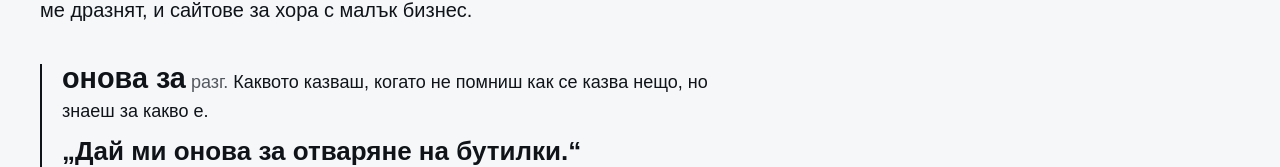
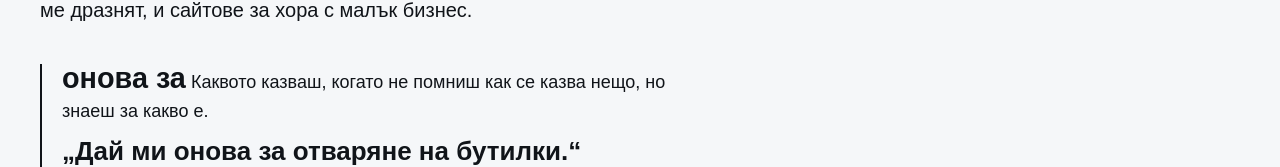
Before and after one commit to HayGrouve/onova-za, a Next.js app: page /za-men in a window 1280 px wide. Shown: the part 335-502 px from the top of the page. Built offline with nearby package versions, Linux system fonts and the light colour scheme; no server answers; a web font is replaced by a local one.

Commit message:
Drop the разг. label from the онова за definition

```diff
--- a/src/app/za-men/page.tsx
+++ b/src/app/za-men/page.tsx
@@ -46,12 +46,6 @@ export default function AboutPage() {
             <dfn className="font-display text-[1.6em] leading-none font-extrabold not-italic">
               онова за
             </dfn>{' '}
-            <abbr
-              title="разговорно"
-              className="text-muted-foreground no-underline"
-            >
-              разг.
-            </abbr>{' '}
             Каквото казваш, когато не помниш как се казва нещо, но знаеш за
             какво е.
           </p>
```
